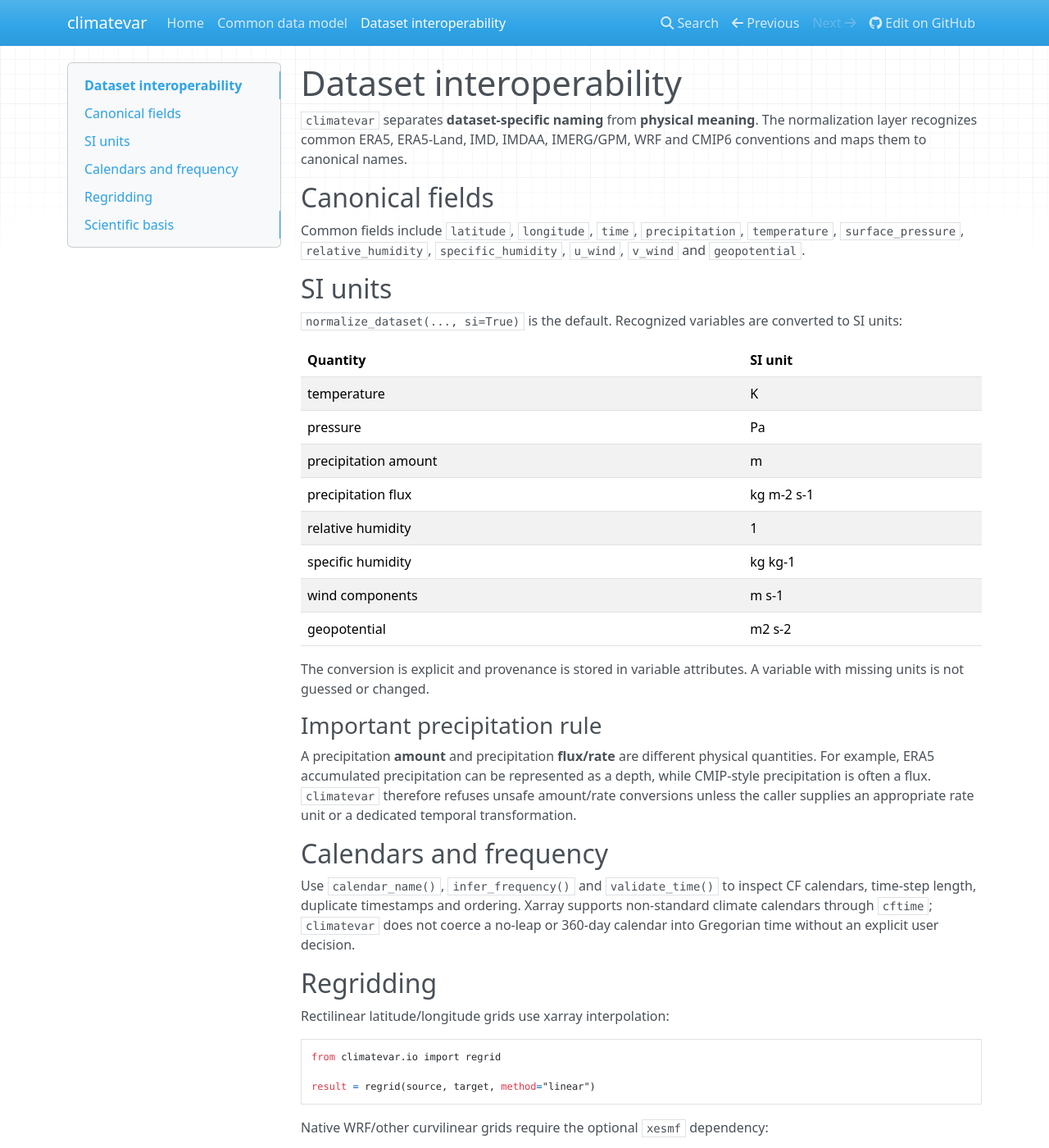
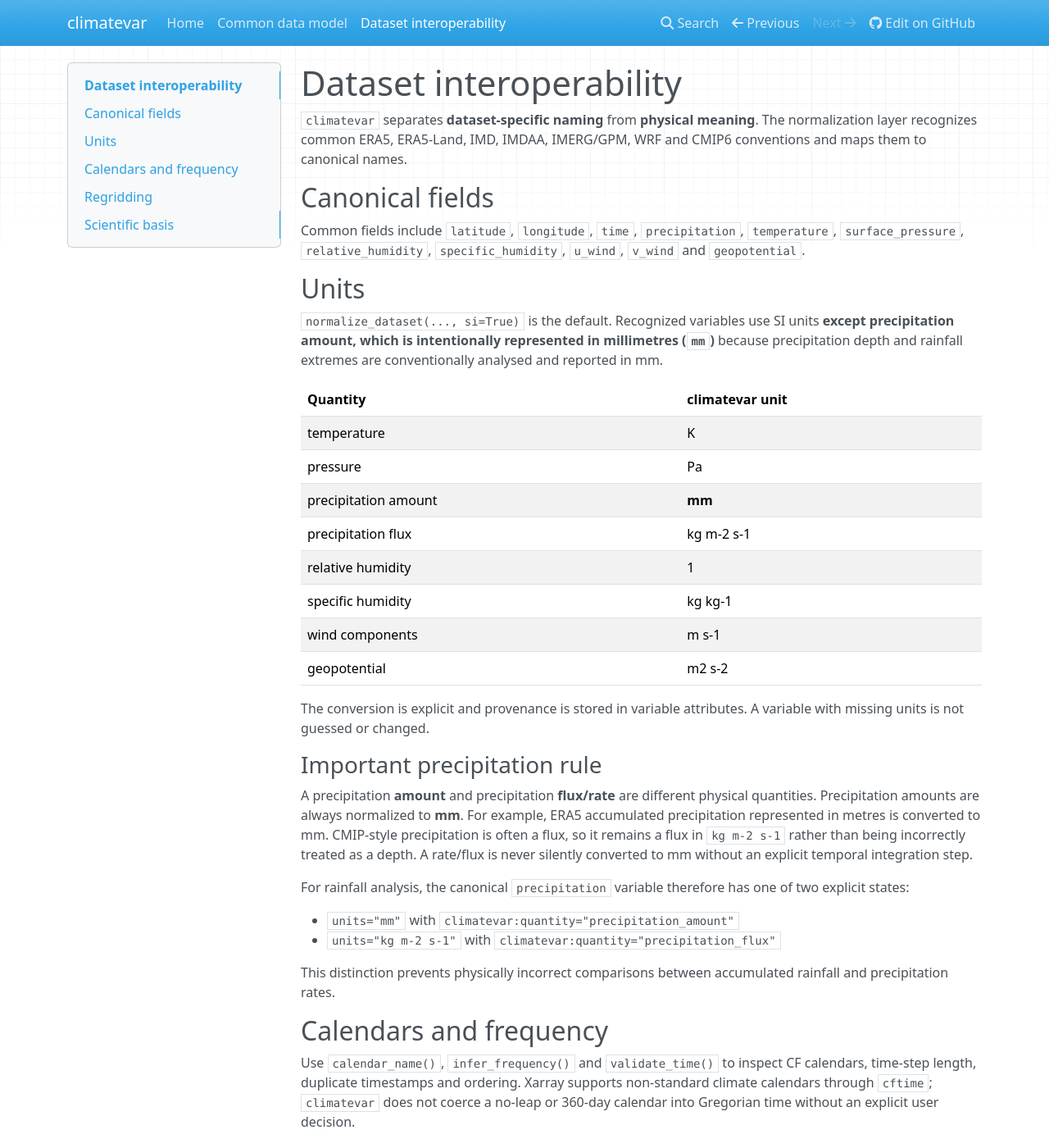
Before and after one commit to sanjeevsingh-original/climatevar, an MkDocs documentation site: the page built from docs/interoperability.md, in a window 1280 px wide and 1400 px high. Shown: the whole window at 82% size. Built offline with MkDocs 1.6.1, drawn with Linux system fonts in a browser that asks for light colours; nearby versions of some CDN libraries.

Commit message:
Document millimetres as precipitation analysis unit

```diff
--- a/docs/interoperability.md
+++ b/docs/interoperability.md
@@ -6,15 +6,15 @@
 
 Common fields include `latitude`, `longitude`, `time`, `precipitation`, `temperature`, `surface_pressure`, `relative_humidity`, `specific_humidity`, `u_wind`, `v_wind` and `geopotential`.
 
-## SI units
+## Units
 
-`normalize_dataset(..., si=True)` is the default. Recognized variables are converted to SI units:
+`normalize_dataset(..., si=True)` is the default. Recognized variables use SI units **except precipitation amount, which is intentionally represented in millimetres (`mm`)** because precipitation depth and rainfall extremes are conventionally analysed and reported in mm.
 
-| Quantity | SI unit |
+| Quantity | climatevar unit |
 |---|---|
 | temperature | K |
 | pressure | Pa |
-| precipitation amount | m |
+| precipitation amount | **mm** |
 | precipitation flux | kg m-2 s-1 |
 | relative humidity | 1 |
 | specific humidity | kg kg-1 |
@@ -25,7 +25,14 @@ The conversion is explicit and provenance is stored in variable attributes. A va
 
 ### Important precipitation rule
 
-A precipitation **amount** and precipitation **flux/rate** are different physical quantities. For example, ERA5 accumulated precipitation can be represented as a depth, while CMIP-style precipitation is often a flux. `climatevar` therefore refuses unsafe amount/rate conversions unless the caller supplies an appropriate rate unit or a dedicated temporal transformation.
+A precipitation **amount** and precipitation **flux/rate** are different physical quantities. Precipitation amounts are always normalized to **mm**. For example, ERA5 accumulated precipitation represented in metres is converted to mm. CMIP-style precipitation is often a flux, so it remains a flux in `kg m-2 s-1` rather than being incorrectly treated as a depth. A rate/flux is never silently converted to mm without an explicit temporal integration step.
+
+For rainfall analysis, the canonical `precipitation` variable therefore has one of two explicit states:
+
+- `units="mm"` with `climatevar:quantity="precipitation_amount"`
+- `units="kg m-2 s-1"` with `climatevar:quantity="precipitation_flux"`
+
+This distinction prevents physically incorrect comparisons between accumulated rainfall and precipitation rates.
 
 ## Calendars and frequency
 
```
